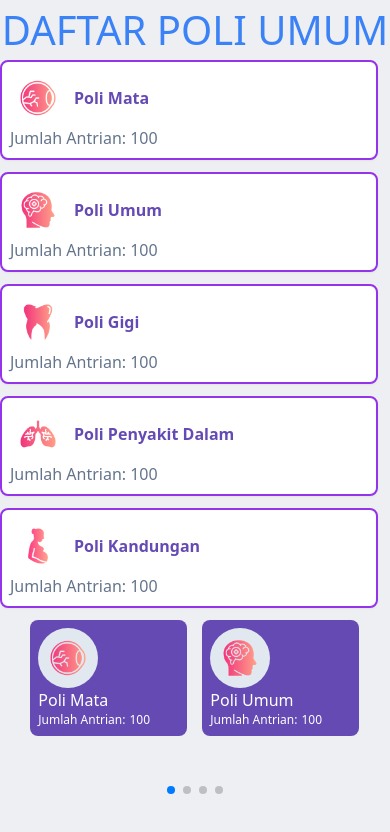
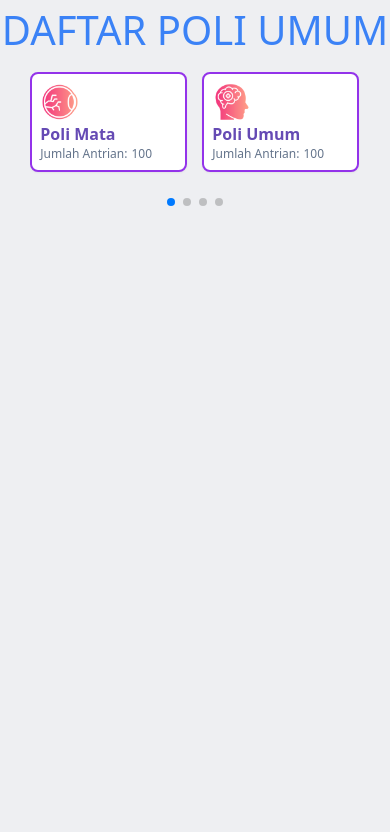
Before and after one commit to rhmtrizky/lorem-ipsum-project, a Next.js app: page /home/HomePoli in a window 390 px wide. Shown: the top 832 px of the page. Built offline with nearby package versions, Linux system fonts and the light colour scheme; what @nextui-org/react would draw is missing.

Commit message:
Revisi carousel poli card

```diff
--- a/src/components/ui/ActiveSlider/index.js
+++ /dev/null
@@ -1,83 +0,0 @@
-import { Swiper, SwiperSlide } from 'swiper/react'
-import { animate, motion, useMotionValue, useTransform } from 'framer-motion'
-import { FreeMode, Pagination } from 'swiper/modules'
-import { useEffect, useRef } from 'react'
-import { datas } from '@/constraint'
-import Image from 'next/image'
-
-import 'swiper/css'
-import 'swiper/css/pagination'
-import 'swiper/css/free-mode'
-
-export default function ActiveSlider() {
-
-    const count = useMotionValue(0)
-    const rounded = useTransform(count, Math.round)
-    const h2ref = useRef(null)
-
-    useEffect(() => {
-        const observer = new IntersectionObserver(
-            ([entry]) => {
-                if (entry.isIntersecting) {
-                    const animation = animate(count, 100, {duration: 1})
-                    return () => animation.stop()
-                }
-            },
-            {threshold: 0.1}
-        )
-
-        if(h2ref.current) {
-            observer.observe(h2ref.current)
-        }
-
-        return () => {
-            if(h2ref.current) {
-                observer.unobserve(h2ref.current)
-            }
-        }
-    }, [count])
-
-    return (
-        <motion.div ref={h2ref} className='flex items-center justify-center flex-col h-min p-3 ' >
-            <Swiper
-                breakpoints={{
-                    340: {
-                        slidesPerView: 2,
-                        spaceBetween: 15
-                    },
-                    501: {
-                        slidesPerView: 3,
-                        spaceBetween: 15
-                    }
-                }}
-                freeMode={true}
-                pagination={{
-                    clickable: true,
-                }}
-                modules={[FreeMode, Pagination]}
-                className='max-w-[90%] lg:max-w-[80%]'
-            >
-                {
-                    datas.map((item) => (
-                        <SwiperSlide key={item.name} >
-                        <div className='flex flex-col justify-center bg-[#654AB4] rounded-lg p-2 mb-12 max-[340px]:mr-1.5'>
-                            <div className='w-max bg-slate-200 p-2.5 rounded-full' >
-                                <Image src={item.image} width={40} height={40} alt={item.name}/>
-                            </div>
-
-                            <div className='text-white ' >
-                                <h3>{item.name}</h3>
-                            </div>
-
-                            <div className='flex gap-1 text-white text-xs' >
-                                <p>Jumlah Antrian: </p>
-                                <motion.h2 >{rounded}</motion.h2>
-                            </div>
-                        </div>
-                        </SwiperSlide>
-                    ))
-                }
-            </Swiper>
-        </motion.div>
-    )
-}
--- a/src/components/ui/Card/PoliCard.jsx
+++ b/src/components/ui/Card/PoliCard.jsx
@@ -1,7 +1,13 @@
+import { motion, animate, useMotionValue, useTransform } from 'framer-motion'
+import { Swiper, SwiperSlide } from 'swiper/react'
+import { FreeMode, Pagination } from 'swiper/modules'
 import { datas } from '@/constraint'
-import { motion, animate, useMotionValue, useTransform } from 'framer-motion'
+import { useEffect, useRef } from 'react'
 import Image from 'next/image'
-import { useEffect, useRef } from 'react'
+
+import 'swiper/css'
+import 'swiper/css/pagination'
+import 'swiper/css/free-mode'
 
 export default function PoliCard() {
     const count = useMotionValue(0)
@@ -31,6 +37,9 @@ export default function PoliCard() {
     }, [count])
 
     return (
+        <>
+            {/* Tampilan pada 774px - seterusnya */}
+            <div className='hidden min-[774px]:w-[25%] lg:w-[20%] xl:w-[15%] min-[774px]:flex flex-col justify-center gap-2 border h-max xl:mr-1' >
                 <div className='flex gap-3 justify-center flex-col'>
                     {
                         datas.map((poli) => (
@@ -49,5 +58,50 @@ export default function PoliCard() {
                         ))
                     }
                 </div>
+            </div>
+
+            {/* Tampilan pada 0px - 773px */}
+            <motion.div ref={h2Ref} className='flex flex-col items-center justify-center h-min p-3 min-[774px]:hidden' >
+                <Swiper
+                    breakpoints={{
+                        340: {
+                            slidesPerView: 2,
+                            spaceBetween: 15
+                        },
+                        501: {
+                            slidesPerView: 3,
+                            spaceBetween: 15
+                        }
+                    }}
+                    freeMode={true}
+                    pagination={{
+                        clickable: true,
+                    }}
+                    modules={[FreeMode, Pagination]}
+                    className='max-w-[90%] lg:max-w-[80%]'
+                >
+                    {
+                        datas.map((poli) => (
+                            <SwiperSlide key={poli.name} >
+                                <div className='border-2 border-purple-600 xl:w-[210px] h-[100px] flex flex-col justify-center bg-white shadow-sm rounded-lg p-2 mb-12' >
+                                    <div className='flex items-center gap-2' >
+                                        <Image src={poli.image} width={40} height={40} alt={poli.name} />
+                                    </div>
+                                    <h3 className='text-[#654ab4] font-bold' >{poli.name}</h3>
+                                    <div className='flex gap-1 text-slate-500 text-xs min-[585px]:text-sm' >
+                                        <p>Jumlah Antrian: </p>
+                                        <motion.p>{rounded}</motion.p>
+                                    </div>
+                                </div>
+                            </SwiperSlide>
+                        ))
+                    }
+
+                </Swiper>
+
+            </motion.div>
+
+
+        </>
     )
 }
--- a/src/pages/home/HomeMain.jsx
+++ b/src/pages/home/HomeMain.jsx
@@ -5,11 +5,10 @@ import HomePoli from './HomePoli'
 import HomeHelp from './HomeHelp'
 import React from 'react'
 import PoliCard from '@/components/ui/Card/PoliCard'
-import ActiveSlider from '@/components/ui/ActiveSlider'
 
 export default function HomeMain() {
   const { scrollYProgress } = useScroll()
-  const shadow = useTransform(scrollYProgress, [0, 1], ['0px 0px 0px rgba(0, 0, 0, 0)', '0px 10px 30px rgba(0, 0, 0, 0.3)'])
+  // const shadow = useTransform(scrollYProgress, [0, 1], ['0px 0px 0px rgba(0, 0, 0, 0)', '0px 10px 30px rgba(0, 0, 0, 0.3)'])
 
   return (
     <>
@@ -18,13 +17,7 @@ export default function HomeMain() {
         <div className='w-full min-[774px]:w-[80%] xl:w-full flex justify-center' >
           <HomeBanner />
         </div>
-        <div className='hidden min-[774px]:w-[25%] lg:w-[20%] xl:w-[15%] min-[774px]:flex flex-col justify-center gap-2 border h-max xl:mr-1 '>
           <PoliCard/>
-        </div>
-
-        <div className='min-[774px]:hidden' >
-          <ActiveSlider/>
-        </div>
       </section>
       {/* <motion.section
         className='min-h-screen bg-gradient-white-blue rounded-md mx-10 my-4'
--- a/src/pages/home/HomePoli.jsx
+++ b/src/pages/home/HomePoli.jsx
@@ -1,4 +1,3 @@
-import ActiveSlider from '@/components/ui/ActiveSlider'
 import PoliCard from '@/components/ui/Card/PoliCard'
 import React from 'react'
 
@@ -7,7 +6,6 @@ export default function HomePoli() {
         <div>
             <h1 className='text-center  text-[40px] text-[#3b82f6]' >DAFTAR POLI UMUM</h1>
             <PoliCard/>
-            <ActiveSlider/>
         </div>
     )
 }
```
Lines whose indentation alone changed are shown as unchanged.
